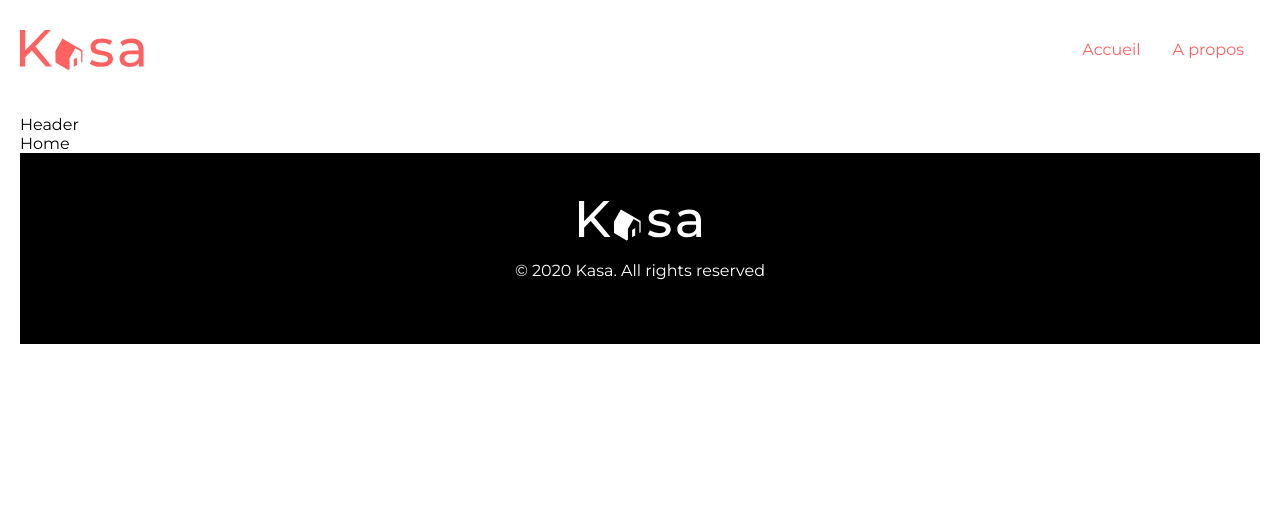
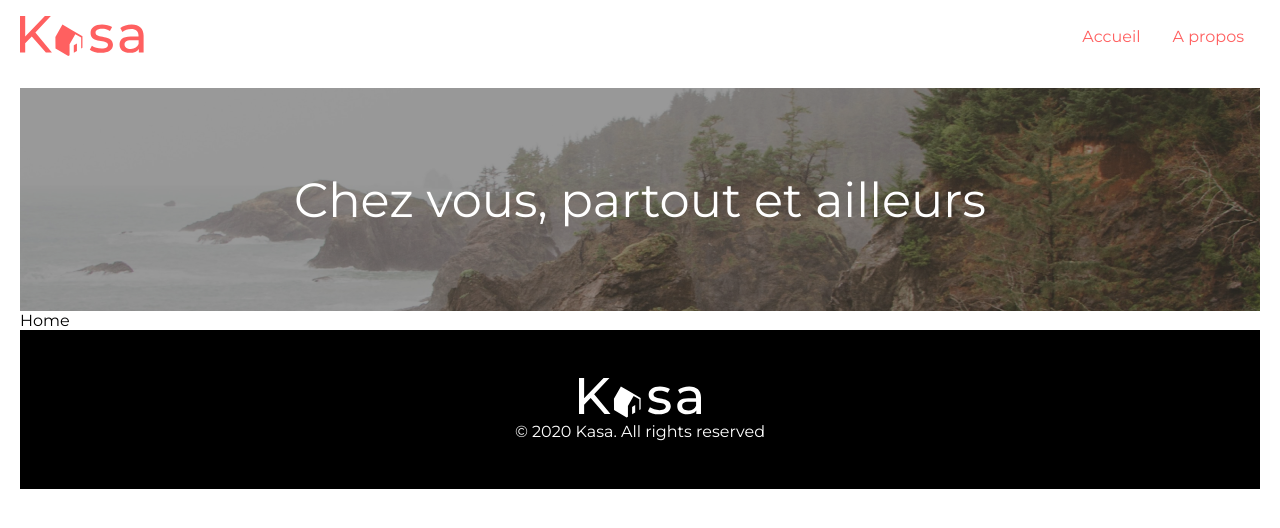
Before and after one commit to ultimecreation/developpez_une_application_web_avec_react_et_react_router, a React (Create React App) app: page / in a window 1280 px wide. Shown: the top 528 px of the page. Built offline with nearby package versions, Linux system fonts and the light colour scheme.

Commit message:
added header background + style

```diff
--- a/src/index.scss
+++ b/src/index.scss
@@ -5,6 +5,8 @@
 
 *{
   font-family: 'Montserrat', sans-serif;
+  margin: 0;
+  padding: 0;
 }
 body{
   max-width:1440px;
--- a/src/layout/Header/Header.js
+++ b/src/layout/Header/Header.js
@@ -1,9 +1,15 @@
 import React from 'react'
+import './Header.scss'
 
 const Header = () => {
   return (
-    <div>
-      Header
+    <div className='header'>
+      <figure>
+        <div className="overlay">
+          <img src={`${process.env.PUBLIC_URL}/images/background.png`} alt="" />
+        </div>
+        <figcaption>Chez vous, partout et ailleurs</figcaption>
+      </figure>
     </div>
   )
 }
--- /dev/null
+++ b/src/layout/Header/Header.scss
@@ -0,0 +1,30 @@
+.header {
+    figure {
+        position: relative;
+        height: 223px;
+
+        .overlay {
+            background: #000;
+            position: absolute;
+            height: 100%;
+
+            img {
+                opacity: 0.6;
+            }
+        }
+
+        figcaption {
+            position: absolute;
+            top: 50%;
+            left: 50%;
+            transform: translate(-50%, -50%);
+            width:100%;
+            text-align: center;
+            color: white;
+            font-size: 3rem;
+        }
+    }
+
+
+
+}
```
Also changed, not shown: public/images/background.png (added).
